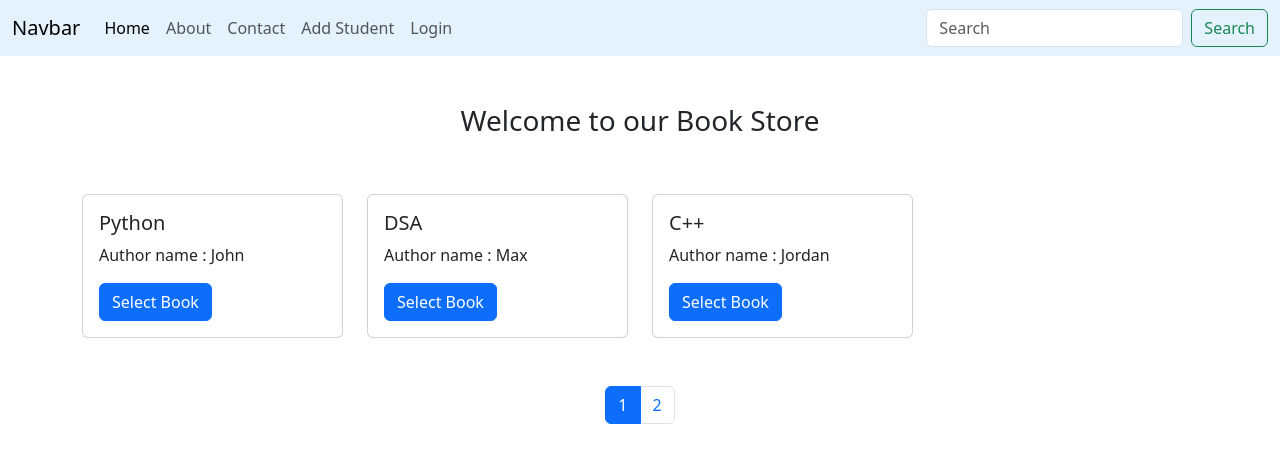
After one commit to Mantripat7/flask, a Flask app: page /books in a window 1280 px wide. The commit adds this page. Shown: the top 463 px of the page. Run offline with Flask 3, Linux system fonts and the light colour scheme; data comes from the database, SQL or seed files in the repository; both versions use the stored data as it was after the commit.

Commit message:
pagination and search

```diff
--- a/app.py
+++ b/app.py
@@ -4,10 +4,12 @@ import os
 from werkzeug.utils import secure_filename
 from models import *
 from __init__ import create_app
+
+import requests
 # from flask_migrate import Migrate
 
-from flask_mail import Mail, Message, mail
-
+from flask_mail import Mail, Message
+from __init__ import mail
 
 app = create_app()
 
@@ -75,6 +77,7 @@ def register():
         )
         db.session.add(new_user)
         db.session.commit()
+
         flash("Account Created")
         return redirect(url_for("login"))
 
@@ -162,19 +165,53 @@ def forgot_password():
         print( form_email)
         user= User.query.filter_by(email=form_email).first()
         if user:
-            msg = Message(
-                    subject = "Password Reset Request",
-                    sender = app.config['MAIL_DEFAULT_SENDER'],
-                    recipients = [form_email],
 
-            )
+            msg = Message("Password Reset Request", recipients=[form_email])
+            msg.body = f"Hello {user.name},\n\nYou requested a password reset. Your new password is: 123 \n\nPlease keep it secure."
 
-            msg.body = "Hello your new password is: 123456"
             mail.send(msg)
+            print("mail sent")
+            user.password = "123"
+            db.session.commit()
+
+
+            flash("Password reset email sent.")
+            return redirect(url_for("login"))
+        else:
+            print("Email not found")
+            flash("Email not found.")
+            return redirect(url_for("login"))
+
+    return render_template("login.html")
+
+@app.route("/books", methods=["GET", "POST"] )
+def book():
+    search = request.args.get("search", "")
+
+    page = request.args.get("page", 1, type=int)
+
+    per_page = 3
+    if search:
+        books = Book.query.filter( Book.title.ilike(f"%{search}%") | Book.author.ilike(f"%{search}%") ).paginate(page=page, per_page=per_page, error_out=False)
+    else:
+        books = Book.query.paginate(page=page, per_page=per_page, error_out=False)
+
+    return render_template("book.html", books=books, search = search)
 
 
 
-    return render_template("login.html")
+@app.route("/weather")
+def weather():
+
+    url = "https://api.open-meteo.com/v1/forecast?latitude=88.88&longitude=77.87&current_weather=True"
+
+    response = requests.get(url)
+
+    data = response.json()
+
+
+    return render_template("weather.html", data=data)
+
 
 if __name__=="__main__":
     app.run(debug=True, use_reloader=True)
--- a/templates/base.html
+++ b/templates/base.html
@@ -51,8 +51,8 @@
         </li> -->
 
       </ul>
-      <form class="d-flex" role="search">
-        <input class="form-control me-2" type="search" placeholder="Search" aria-label="Search"/>
+      <form class="d-flex" role="search" action="{{ url_for('book') }}">
+        <input class="form-control me-2" type="search" placeholder="Search"name="search" aria-label="Search"/>
         <button class="btn btn-outline-success" type="submit">Search</button>
       </form>
     </div>
--- /dev/null
+++ b/templates/book.html
@@ -0,0 +1,58 @@
+{% extends "base.html" %}
+
+{% block content %}
+
+
+<div class="container ">
+    <h3 class="text-center mt-5">
+
+        Welcome to our Book Store
+    </h3>
+{% if search %}
+<h6>Search result for " {{ search }} "...</h6>
+{% endif  %}
+
+
+<div class="row">
+
+    {% for book in books %}
+
+  <div class="col-sm-3 mb-3 mb-sm-0  my-5">
+    <div class="card">
+      <div class="card-body">
+        <h5 class="card-title">{{ book.title }}</h5>
+        <p class="card-text">Author name : {{ book.author }}</p>
+        <a href="#" class="btn btn-primary">Select Book</a>
+      </div>
+    </div>
+  </div>
+  {% endfor %}
+
+</div>
+
+
+
+
+
+
+<nav aria-label="Page navigation example ">
+  <ul class="pagination justify-content-center my-5">
+    {% for page_num in books.iter_pages() %}
+            {% if page_num %}
+
+                    {% if page_num == books.page %}
+                    <li class="page-item"><a class="page-link active" >{{ page_num }} </a></li>
+                    {% else %}
+                    <li class="page-item"><a class="page-link" href="{{ url_for('book', page=page_num) }}" >{{ page_num }} </a></li>
+                    {% endif %}
+            {% else %}
+            ...
+            {% endif %}
+    {% endfor %}
+
+  </ul>
+</nav>
+</div>
+
+
+{% endblock %}
```
Also changed, not shown: __init__.py (+9 -6 lines), templates/login.html (+17 -14 lines), templates/weather.html (added, +11 -0 lines), instance/app.db.
